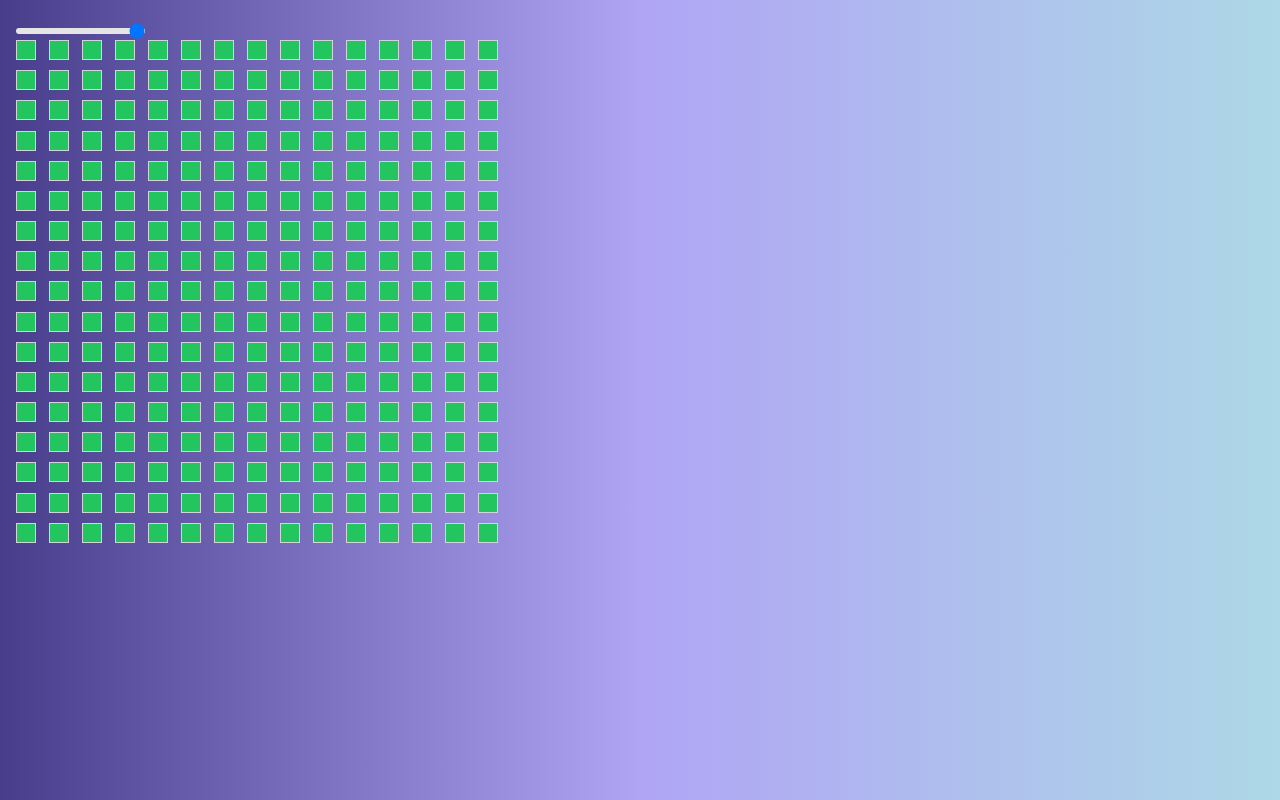
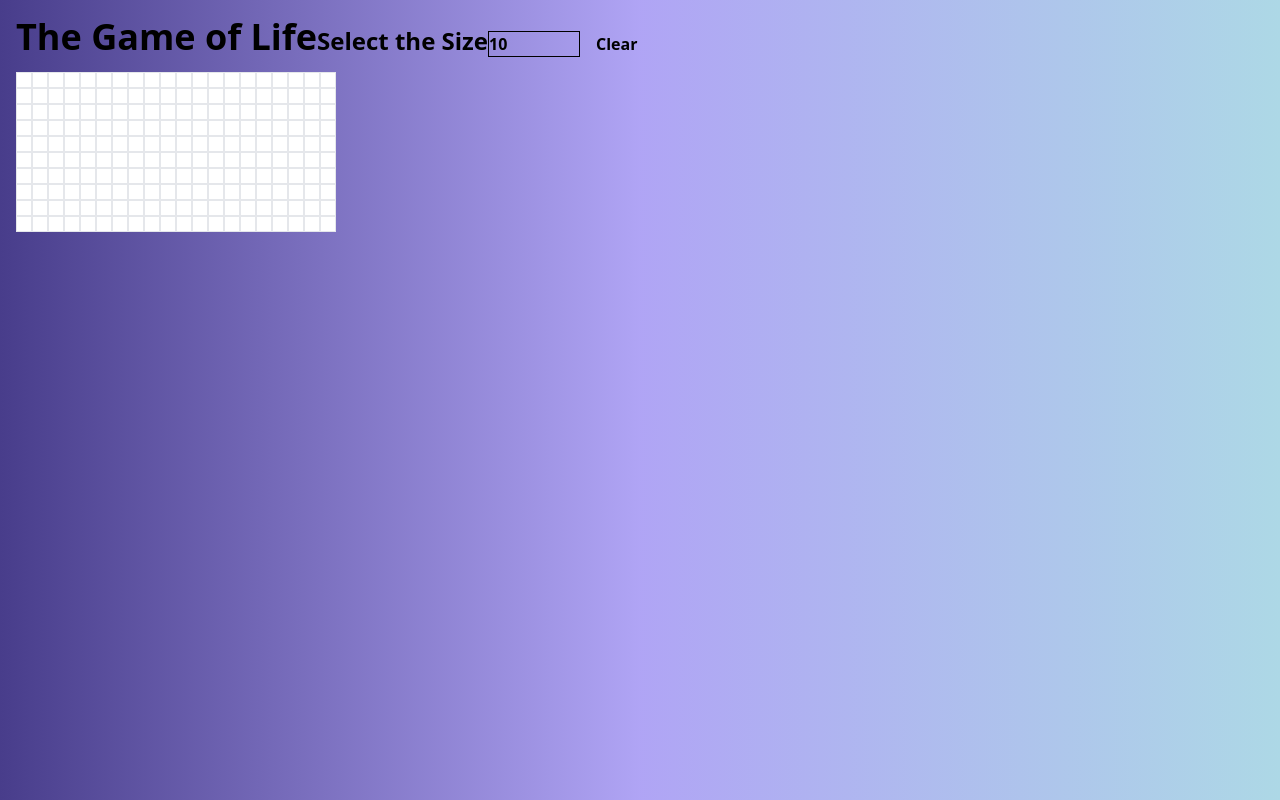
Before and after one commit to RiwajMainali/RiwajMainali.me, a Next.js app: page /GameOfLife in a window 1280 px wide. Built offline with nearby package versions, Linux system fonts and the light colour scheme.

Commit message:
Basic UI for GameOfLife done

```diff
--- a/src/pages/GameOfLife.tsx
+++ b/src/pages/GameOfLife.tsx
@@ -1,55 +1,89 @@
-import React, { Ref } from 'react';
-import { useRef, useEffect, useState, createRef, RefObject } from 'react';
+import React, { useEffect, useState } from 'react';
+import { set } from 'zod';
 
 export default function GameOfLife() {
-  const [sliderValue, setSliderValue] = useState(0);
-  const [pixelSize, setPixelSize] = useState(20);
-  const [gridSize, setGridSize] = useState(256);
+  const [grid, setGrid] = useState<number[][]>([[]]);
+  const [isDragging, setIsDragging] = useState(false);
+  const [size, setSize] = useState(10);
   useEffect(() => {
-    if (sliderValue !== 0) {
-      setGridSize(2 ** sliderValue);
-    }
-    console.log('gridSize', gridSize);
-  }, [sliderValue]);
-  useEffect(() => {}, []);
+    setGrid(
+      Array(size)
+        .fill(0)
+        .map(() => Array(2 * size).fill(0))
+    );
+  }, []);
+
   return (
     <>
-      <div>
-        <div className="p-4">
+      <div className="p-4 font-semibold">
+        <text className="text-4xl">The Game of Life</text>
+
+        <text className="text-2xl">Select the Size</text>
+
         <input
-            type="range"
-            className="transparent w-128 h-1.5 cursor-pointer appearance-none rounded-lg border-transparent bg-neutral-200"
-            id="customRange1"
-            step={1}
-            max={8}
-            min={1}
+          type="number"
+          min="1"
+          max="100"
+          defaultValue={size}
+          style={{
+            backgroundColor: 'transparent',
+            border: '1px solid black',
+          }}
           onChange={(e) => {
-              setSliderValue(parseInt(e.target.value));
+            setSize(parseInt(e.target.value));
+            setGrid(
+              Array(size)
+                .fill(0)
+                .map(() => Array(2 * size).fill(0))
+            );
           }}
         />
-
-          <div
-            // className="grid-rows-8  grid grid-cols-8 gap-0.5"
-            style={{
-              width: '512px',
-              height: '512px',
-              gridRowGap: '1px',
-              gridColumnGap: '1px',
-              display: 'grid',
-              gridTemplateColumns: `repeat(auto-fill, ${32}px)`,
+        <button
+          className="m-2 p-2"
+          onClick={() => {
+            setGrid(
+              Array(size)
+                .fill(0)
+                .map(() => Array(2 * size).fill(0))
+            );
           }}
         >
-            {Array.from({ length: gridSize - 1 }).map((_, index) => (
-              <div className="">
+          {' '}
+          Clear{' '}
+        </button>
+
+        {grid.map((row, i) => (
+          <div key={i} className="flex" draggable="false">
+            {row.map((cell, j) => (
               <div
-                  key={index}
-                  style={{ width: pixelSize, height: pixelSize }}
-                  className={`border border-gray-300 bg-green-500`}
+                draggable="false"
+                key={j}
+                style={{
+                  backgroundColor: cell ? 'black' : 'white',
+                }}
+                className="h-4 w-4 border"
+                onClick={() => {
+                  const newGrid = JSON.parse(JSON.stringify(grid));
+                  newGrid[i][j] = newGrid[i][j] ? 0 : 1;
+                  setGrid(newGrid);
+                }}
+                onMouseDown={() => {
+                  setIsDragging(true);
+                }}
+                onMouseMove={() => {
+                  if (isDragging) {
+                    const newGrid = JSON.parse(JSON.stringify(grid));
+                    newGrid[i][j] = newGrid[i][j] ? 0 : 1;
+                    setGrid(newGrid);
+                  }
+                }}
+                onMouseUp={() => {
+                  setIsDragging(false);
+                }}
               ></div>
+            ))}
           </div>
         ))}
-          </div>
-        </div>
       </div>
     </>
   );
```
Lines whose indentation alone changed are shown as unchanged.
